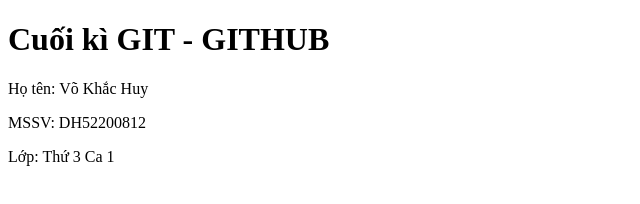
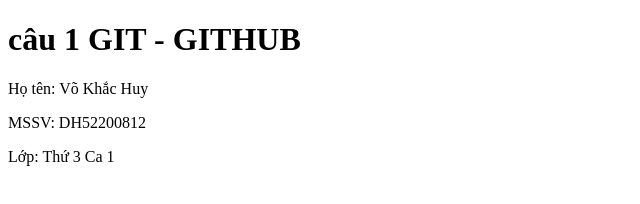
Before and after one commit to HuySiuuu/proj, a plain HTML site: page index.html in a window 1280 px wide. Shown: the whole page, without its empty margins (0-640 px from the left). Drawn offline with Linux system fonts and the light colour scheme.

Commit message:
Update html

```diff
--- a/index.html
+++ b/index.html
@@ -6,7 +6,7 @@
     <title>Document</title>
 </head>
 <body>
-    <h1>Cuối kì GIT - GITHUB</h1>
+    <h1> câu 1 GIT - GITHUB</h1>
     <p>Họ tên: Võ Khắc Huy</p>
     <p>MSSV: DH52200812</p>
     <p>Lớp: Thứ 3  Ca 1</p>
```
